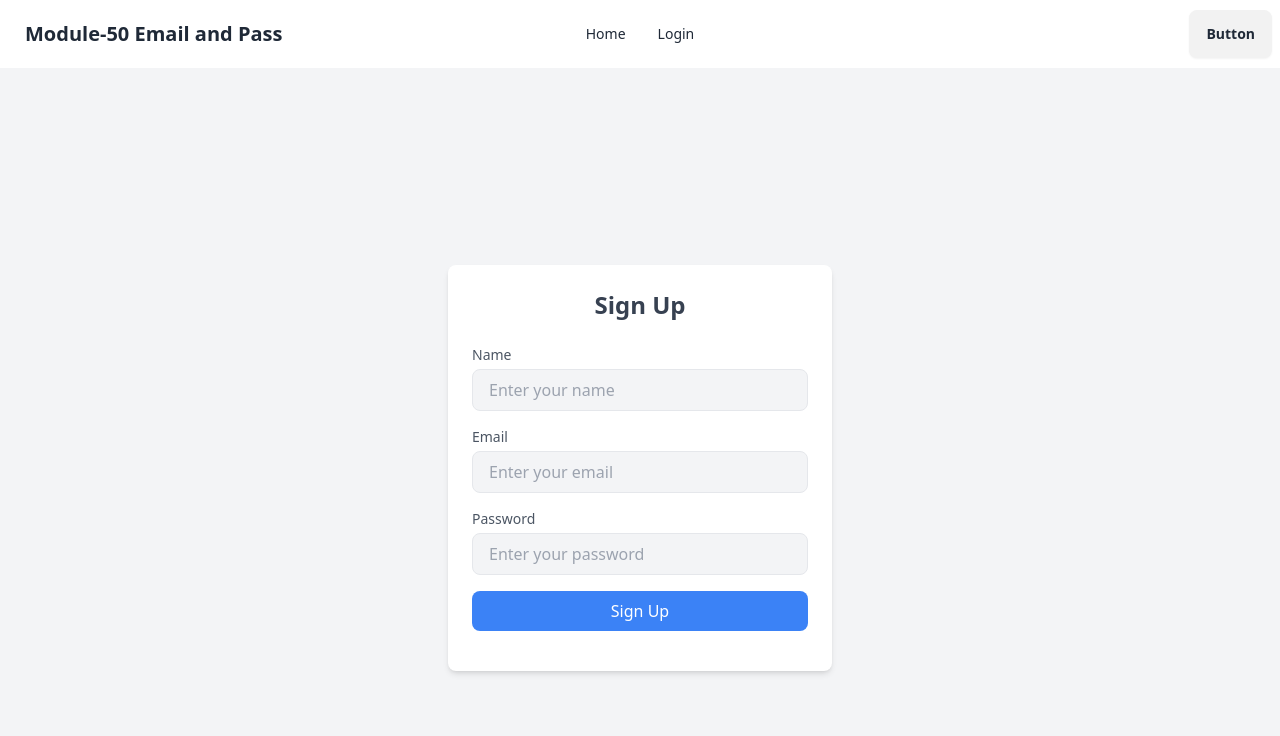
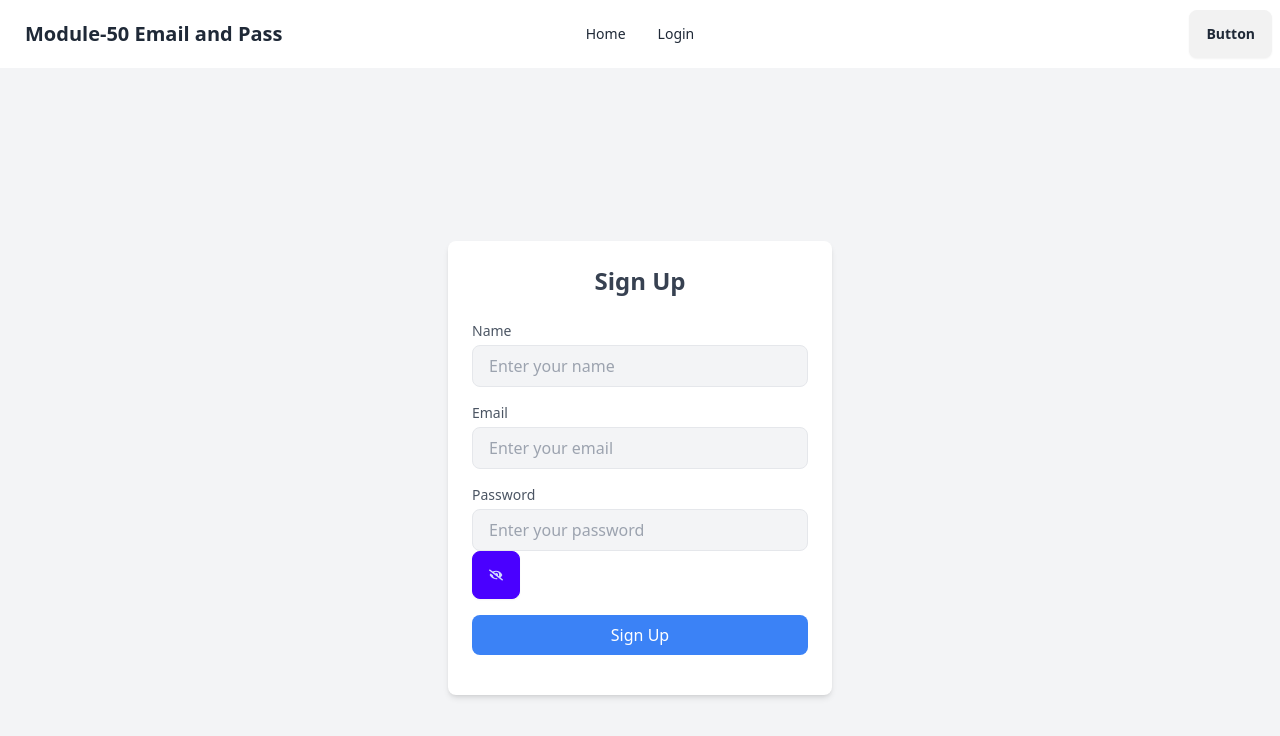
Before and after one commit to md-mostafiz181/Module-50-Email-Pass, a React (Vite) app: page /signUp in a window 1280 px wide. Shown: the top 736 px of the page. Built offline with nearby package versions, Linux system fonts and the light colour scheme.

Commit message:
show and hide password

```diff
--- a/package.json
+++ b/package.json
@@ -15,6 +15,7 @@
     "match-sorter": "^8.0.0",
     "react": "^18.3.1",
     "react-dom": "^18.3.1",
+    "react-icons": "^5.4.0",
     "react-router-dom": "^7.0.2",
     "sort-by": "^1.2.0"
   },
--- a/src/components/SignUp/SignUp.jsx
+++ b/src/components/SignUp/SignUp.jsx
@@ -1,12 +1,14 @@
 import { createUserWithEmailAndPassword } from "firebase/auth";
 import auth from "../../Firebase/Firebase.config";
 import { useState } from "react";
+import { FaEye, FaEyeSlash } from "react-icons/fa";
 
 const SignUp = () => {
 
     const [registerError, setRegisterError]=useState("");
     const [success, setSuccess]=useState("")
     const [formData, setFormData] = useState({ name: '', email: '', password: '' });
+    const [showPassword, setShowPassword]=useState(false)
 
 
     const handleSingUp = e =>{
@@ -23,6 +25,10 @@ const SignUp = () => {
         if(password.length < 6){
             setRegisterError("password must be in 6 characters or longer");
             return
+        }
+        else if (!/[A-Z]/.test(password)){
+            setRegisterError("use at least one uppercase");
+            return;
         }
 
 
@@ -72,13 +78,20 @@ const SignUp = () => {
         <div>
           <label htmlFor="password" className="block text-sm font-medium text-gray-600">Password</label>
           <input
-            type="password"
+            type={showPassword ? "text" : "password"}
             name="password"
             id="password"
             required
             placeholder="Enter your password"
             className="w-full px-4 py-2 mt-1 text-gray-700 bg-gray-100 border rounded-lg focus:outline-none focus:ring focus:ring-blue-300"
+
           />
+           <span className="btn btn-primary" onClick={()=>setShowPassword(!showPassword)} >
+            {
+                showPassword ? <FaEye></FaEye> : <FaEyeSlash />
+            }
+           </span>
+
         </div>
         <button
           type="submit"
```
Also changed, not shown: 1 other file (tests, documents, lock files or other folders).
